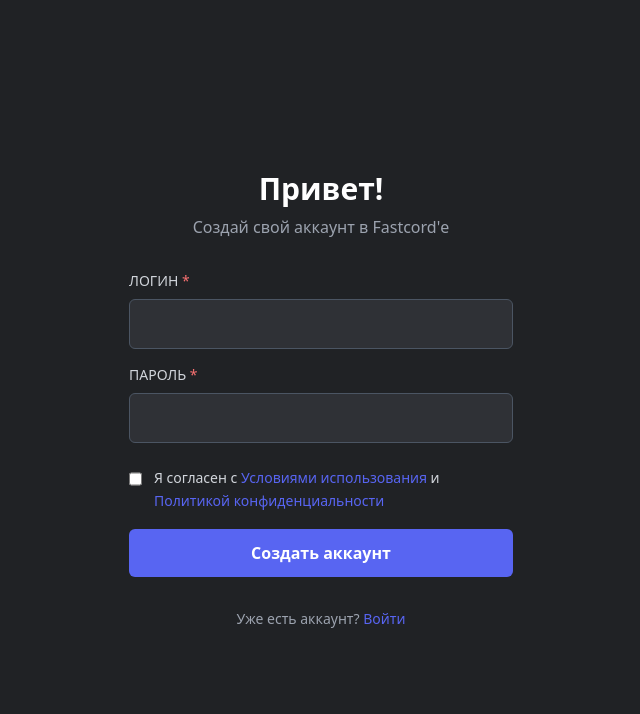
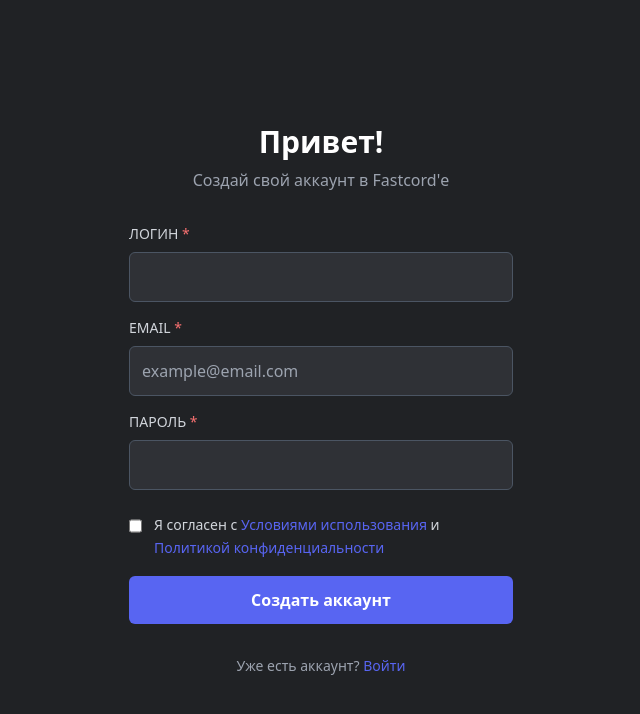
Before and after one commit to Mail0rr/fastapi_project, a FastAPI app: page /sign-up in a window 1280 px wide. Shown: the top 714 px of the page, without its empty margins (319-959 px from the left). Run offline with FastAPI, Linux system fonts and the light colour scheme; some libraries are stand-ins or nearby versions.

Commit message:
Гу гу га га

```diff
--- a/app.py
+++ b/app.py
@@ -28,8 +28,11 @@ async def lifespan(app: FastAPI):
     async with aiosqlite.connect(SQLITE_DB_NAME) as db:
         await db.execute("""CREATE TABLE IF NOT EXISTS users (
                 id INTEGER PRIMARY KEY AUTOINCREMENT,
-                login TEXT NOT NULL,
-                password TEXT NOT NULL
+                username TEXT NOT NULL UNIQUE,
+                email TEXT NOT NULL,
+                password TEXT NOT NULL,
+                nickname TEXT NOT NULL,
+                pfp TEXT
             );
         """)
         await db.commit()
@@ -91,12 +94,13 @@ async def get_current_user(request: Request):
 
 
 class UserCreate(BaseModel):
-    login: str
+    username: str
+    email: str
     password: str
 
 
 class UserShow(BaseModel):
-    login: str
+    username: str
 
 
 class Token(BaseModel):
@@ -108,7 +112,7 @@ class Token(BaseModel):
 async def home(request: Request):
     username = await get_current_user(request)
     if not username:
-        return RedirectResponse(url="/login", status_code=303)
+        return RedirectResponse(url="/sign-in", status_code=303)
 
     return templates.TemplateResponse("index.html", {
         "request": request,
@@ -116,12 +120,12 @@ async def home(request: Request):
     })
 
 
-@app.get("/login", response_class=HTMLResponse)
+@app.get("/sign-in", response_class=HTMLResponse)
 async def login_page(request: Request):
-    return templates.TemplateResponse("login.html", {"request": request})
+    return templates.TemplateResponse("sign-in.html", {"request": request})
 
 
-@app.post("/login", response_class=HTMLResponse)
+@app.post("/sign-in", response_class=HTMLResponse)
 async def login_form(
         request: Request,
         username: str = Form(...),
@@ -130,12 +134,12 @@ async def login_form(
 ):
     try:
         async with connection.cursor() as cursor:
-            await cursor.execute("SELECT * FROM users WHERE login = ?;", (username,))
+            await cursor.execute("SELECT * FROM users WHERE username = ?;", (username,))
             db_user = await cursor.fetchone()
 
             if db_user is None or db_user["password"] != password:
                 return templates.TemplateResponse(
-                    "login.html",
+                    "sign-in.html",
                     {"request": request, "error": "Неверный логин или пароль"}
                 )
 
@@ -151,14 +155,14 @@ async def login_form(
 
     except Exception as e:
         return templates.TemplateResponse(
-            "login.html",
+            "sign-in.html",
             {"request": request, "error": "Произошла ошибка при входе"}
         )
 
 
 @app.get("/logout")
 async def logout():
-    response = RedirectResponse(url="/login", status_code=303)
+    response = RedirectResponse(url="/sign-in", status_code=303)
     response.delete_cookie("access_token")
     return response
 
@@ -172,12 +176,13 @@ async def sign_up_page(request: Request):
 async def sign_up_form(
         request: Request,
         username: str = Form(...),
+        email: str = Form(...),
         password: str = Form(...),
         connection: aiosqlite.Connection = Depends(get_db)
 ):
     try:
         async with connection.cursor() as cursor:
-            await cursor.execute("SELECT 1 FROM users WHERE login = ?;", (username,))
+            await cursor.execute("SELECT 1 FROM users WHERE username = ?;", (username,))
             db_user = await cursor.fetchone()
 
             if db_user is not None:
@@ -187,12 +192,12 @@ async def sign_up_form(
                 )
 
             await cursor.execute(
-                "INSERT INTO users (login, password) VALUES (?, ?);",
-                (username, password)
+                "INSERT INTO users (username, email, password, nickname) VALUES (?, ?, ?, ?);",
+                (username, email, password, username)
             )
             await connection.commit()
 
-        return RedirectResponse(url="/login", status_code=303)
+        return RedirectResponse(url="/sign-in", status_code=303)
 
     except Exception as e:
         return templates.TemplateResponse(
@@ -211,21 +216,21 @@ async def sign_up_form(
 )
 async def user_registration(user_data: UserCreate, connection: aiosqlite.Connection = Depends(get_db)) -> UserShow:
     async with connection.cursor() as cursor:
-        await cursor.execute("SELECT 1 FROM users WHERE login = ?;", (user_data.login,))
+        await cursor.execute("SELECT 1 FROM users WHERE username = ?;", (user_data.username,))
         db_user = await cursor.fetchone()
 
         if db_user is not None:
             raise HTTPException(status.HTTP_400_BAD_REQUEST, "User exists.")
 
         await cursor.execute(
-            "INSERT INTO users (login, password) VALUES (?, ?) RETURNING id;",
-            (user_data.login, user_data.password),
+            "INSERT INTO users (username, email, password, nickname) VALUES (?, ?, ?, ?) RETURNING id;",
+            (user_data.username, user_data.email, user_data.password, user_data.username),
         )
 
         last_inserted = await cursor.fetchone()
         await connection.commit()
 
-    return UserShow(**user_data.model_dump(), id=last_inserted["id"])
+    return UserShow(username=user_data.username)
 
 
 @app.post("/api/login", response_model=Token, tags=["auth"])
@@ -235,7 +240,7 @@ async def login(
 ) -> Token:
     async with connection.cursor() as cursor:
         await cursor.execute(
-            "SELECT * FROM users WHERE login = ?;", (form_data.username,)
+            "SELECT * FROM users WHERE username = ?;", (form_data.username,)
         )
         db_user = await cursor.fetchone()
 
--- a/templates/sign-up.html
+++ b/templates/sign-up.html
@@ -28,6 +28,21 @@
                     name="username"
                     required
                     class="w-full px-3 py-3 bg-discord-darker border border-gray-600 rounded-md text-white placeholder-gray-400 focus:outline-none focus:ring-2 focus:ring-discord-blue focus:border-transparent"
+                >
+            </div>
+
+            <!-- Added email field -->
+            <div>
+                <label for="email" class="block text-sm font-medium text-gray-300 mb-2">
+                    EMAIL <span class="text-red-400">*</span>
+                </label>
+                <input
+                    type="email"
+                    id="email"
+                    name="email"
+                    required
+                    class="w-full px-3 py-3 bg-discord-darker border border-gray-600 rounded-md text-white placeholder-gray-400 focus:outline-none focus:ring-2 focus:ring-discord-blue focus:border-transparent"
+                    placeholder="example@email.com"
                 >
             </div>
 
@@ -73,7 +88,5 @@
             </p>
         </div>
     </div>
-
-    </div>
 </div>
 {% endblock %}
```
Also changed, not shown: templates/sign-in.html (renamed from templates/login.html). Lines whose indentation alone changed are shown as unchanged.
